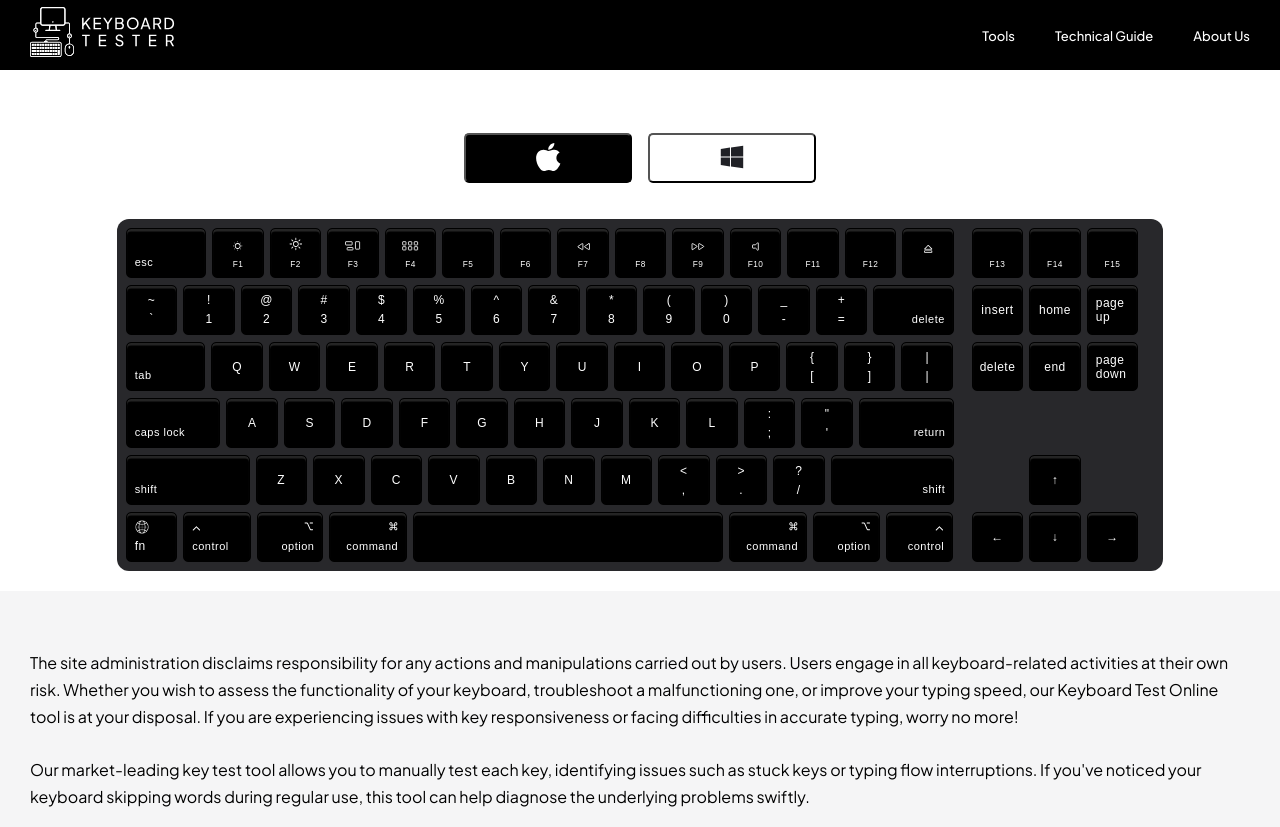
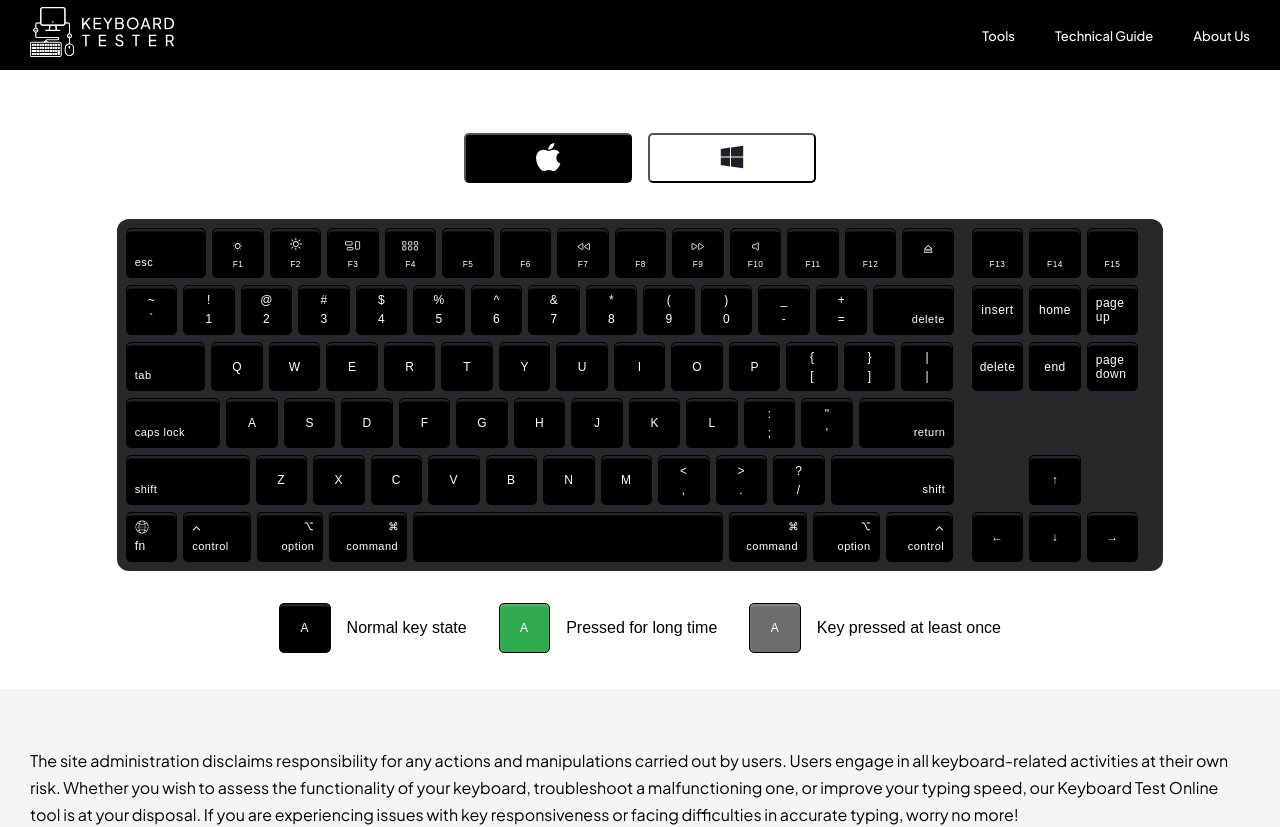
Before and after one commit to Shuja123dev/keyboard-tester, a React (Create React App) app: page / in a window 1280 px wide. Shown: the top 827 px of the page. Built offline with nearby package versions, Linux system fonts and the light colour scheme.

Commit message:
key type

```diff
--- /dev/null
+++ b/src/components/KeyBoard/KeyType.jsx
@@ -0,0 +1,29 @@
+import React from 'react'
+import "./Keyboard.css"
+
+const KeyType = () => {
+    return (
+        <div className="key_definer">
+            <div className="key_card">
+                <div className="primary_btn">
+                    <p>A</p>
+                </div>
+                <p className="colorType">Normal key state</p>
+            </div>
+            <div className="key_card">
+                <div className="primary_btn hold_key">
+                    <p>A</p>
+                </div>
+                <p className="colorType">Pressed for long time</p>
+            </div>
+            <div className="key_card">
+                <div className="primary_btn active_key">
+                    <p>A</p>
+                </div>
+                <p className="colorType">Key pressed at least once</p>
+            </div>
+        </div>
+    )
+}
+
+export default KeyType
--- a/src/components/KeyBoard/Keyboard.css
+++ b/src/components/KeyBoard/Keyboard.css
@@ -98,6 +98,7 @@
     cursor: pointer;
     position: relative;
     overflow: hidden;
+    color: white;
 }
 
 .main_keys {
@@ -282,3 +283,21 @@
     transform: scale(1500);
     transition: 0.8s;
 }
+
+.key_definer {
+    display: flex;
+    align-items: center;
+    justify-content: center;
+    margin: 1rem 0;
+}
+
+.key_card {
+    display: flex;
+    align-items: center;
+    justify-content: center;
+    margin: 1rem;
+}
+
+.key_card .colorType {
+    margin-left: 1rem;
+}
--- a/src/pages/Home.jsx
+++ b/src/pages/Home.jsx
@@ -3,6 +3,7 @@ import Header from '../components/Header'
 import Tools from '../components/Tools'
 import KeyBoard from '../components/KeyBoard/KeyBoard'
 import SwitchButtons from '../components/SwitchButtons/SwitchButtons'
+import KeyType from '../components/KeyBoard/KeyType'
 
 const Home = () => {
     return (
@@ -16,6 +17,8 @@ const Home = () => {
                         <SwitchButtons />
                         <KeyBoard />
                     </section>
+
+                    <KeyType />
 
 
                     <section className="text">
```
